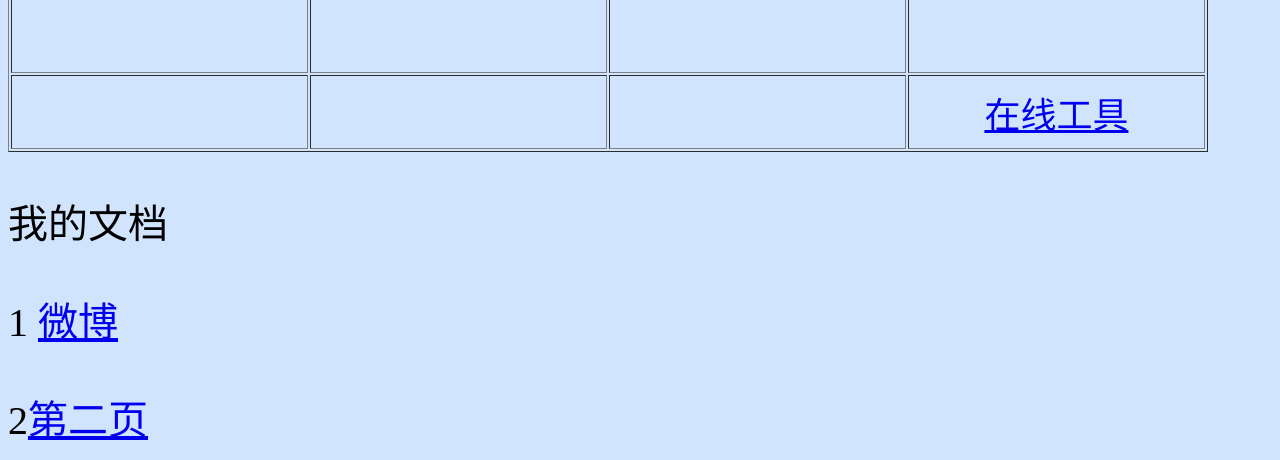
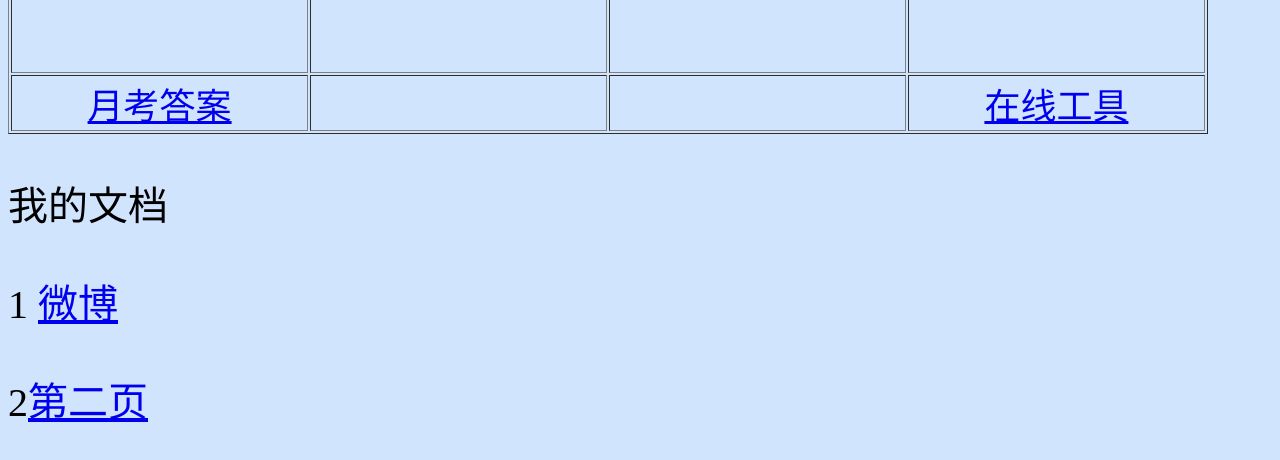
Before and after one commit to mathlands/mathlands.github.io, a plain HTML site: page index.html in a window 1280 px wide. Shown: the part 640-1100 px from the top of the page. Drawn offline with Linux system fonts and the light colour scheme.

Commit message:
Update index.html

```diff
--- a/index.html
+++ b/index.html
@@ -41,7 +41,7 @@
       <td>&nbsp;</td>
     </tr>
     <tr>
-      <td height="70" >&nbsp;</td>
+      <td><a href="./da.pdf">月考答案</a></td>
       <td>&nbsp;</td>
       <td>&nbsp;</td>
       <td><a href="https://maths001.github.io/web_tool">在线工具</a></td>
```
